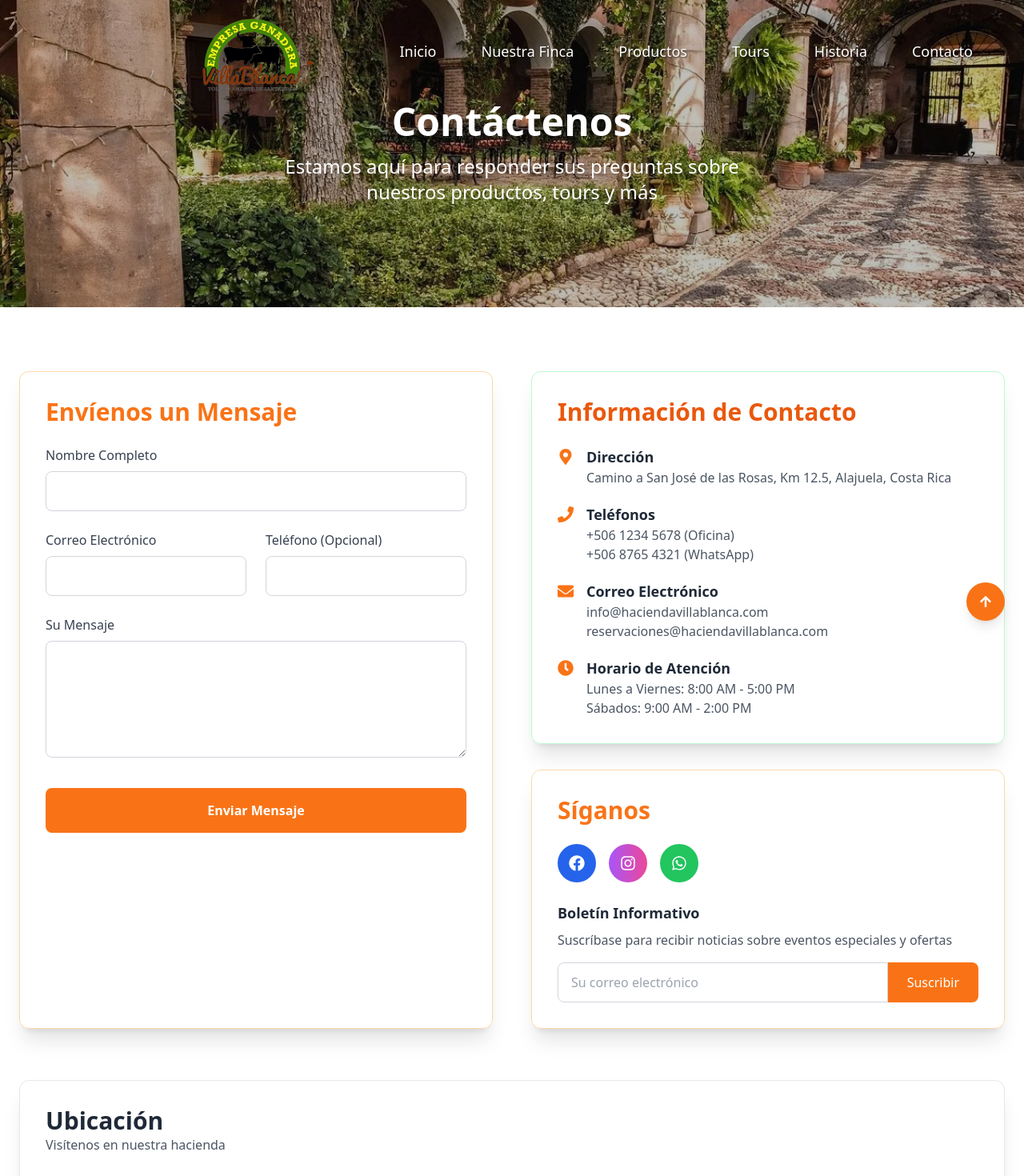
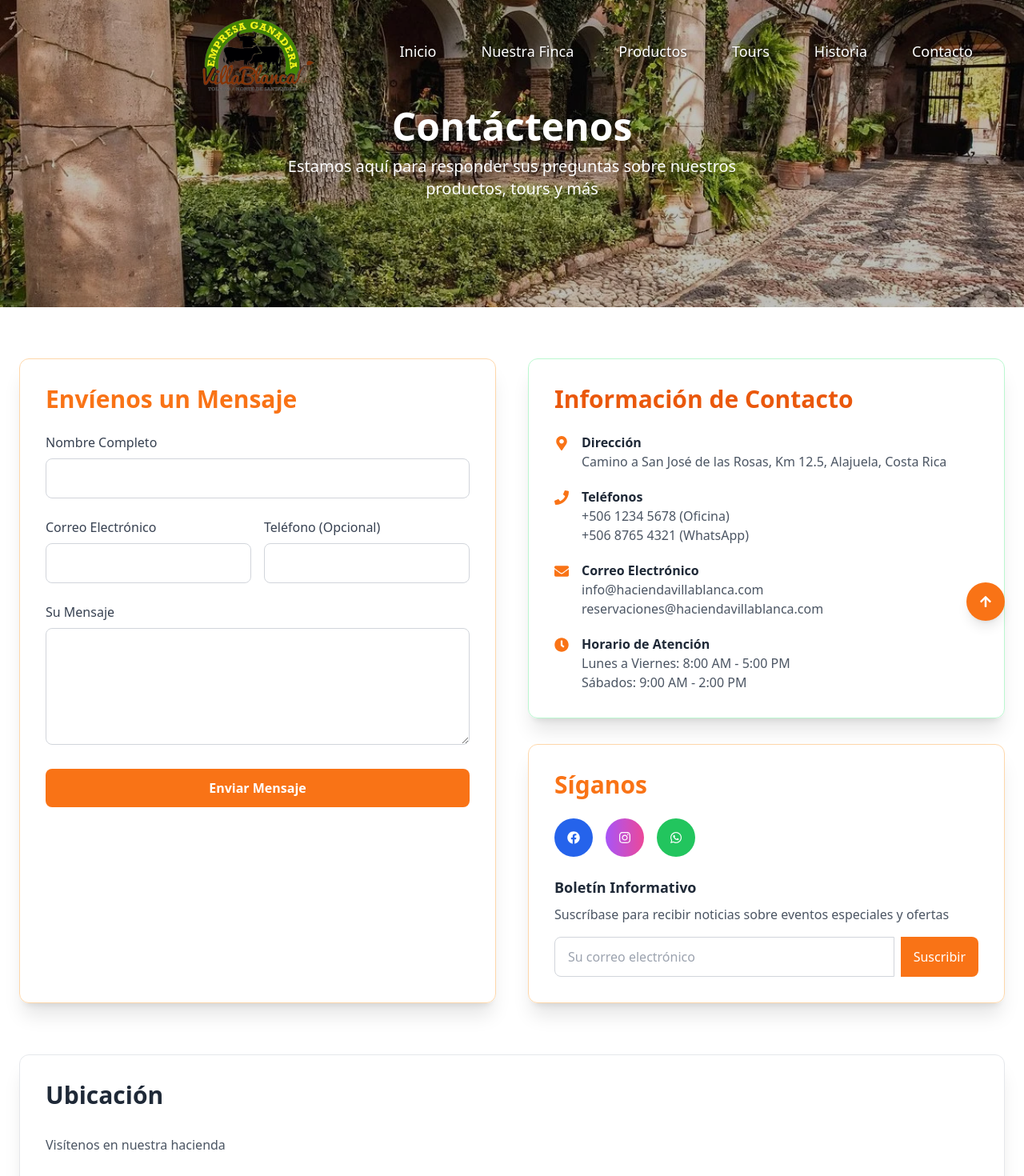
Before and after one commit to victorcamacaro253/Hacienda-website, a React (Vite) app: page /contact in a window 1280 px wide. Shown: the top 1470 px of the page at 80% size. Built offline with nearby package versions, Linux system fonts and the light colour scheme; grey boxes are pictures that could not be loaded.

Commit message:
updates 22th jul

```diff
--- a/src/pages/ContactPage.tsx
+++ b/src/pages/ContactPage.tsx
@@ -1,25 +1,25 @@
 import { useState } from 'react';
 import { FaFacebook, FaInstagram, FaWhatsapp, FaMapMarkerAlt, FaPhone, FaEnvelope, FaClock } from 'react-icons/fa';
-//import logo from '../../assets/images/img5.1.png';
-import farmImage from '../../assets/images/img12.webp'; // Add this image
+import farmImage from '../../assets/images/img12.webp';
 
 const ContactPage = () => {
   const [formData, setFormData] = useState({
     name: '',
     email: '',
     phone: '',
-    message: ''
+    message: '',
   });
   const [isSubmitting, setIsSubmitting] = useState(false);
   const [submitSuccess, setSubmitSuccess] = useState(false);
 
   const handleChange = (e: React.ChangeEvent<HTMLInputElement | HTMLTextAreaElement>) => {
     const { name, value } = e.target;
-    setFormData(prev => ({
+    setFormData((prev) => ({
       ...prev,
-      [name]: value
+      [name]: value,
     }));
   };
+
   const handleSubmit = (e: React.FormEvent<HTMLFormElement>) => {
     e.preventDefault();
     setIsSubmitting(true);
@@ -32,46 +32,45 @@ const ContactPage = () => {
         name: '',
         email: '',
         phone: '',
-        message: ''
+        message: '',
       });
-
-      // Hide success message after 5 seconds
       setTimeout(() => setSubmitSuccess(false), 5000);
     }, 1500);
   };
+
   return (
-    <div className={`min-h-screen  'text-white'}`}>
+    <div className="min-h-screen bg-white text-gray-800"> {/* ✅ Fixed class syntax */}
       {/* Hero Section */}
-      <section className="relative h-96 w-full overflow-hidden">
+      <section className="relative h-80 sm:h-96 w-full overflow-hidden">
         <div className="absolute inset-0 bg-black/40 z-0"></div>
         <img
           src={farmImage}
           alt="Hacienda Villa Blanca"
           className="w-full h-full object-cover brightness-75"
         />
-        <div className="absolute inset-0 flex flex-col justify-center items-center text-white text-center px-4 z-10">
-          <h1 className="text-4xl md:text-5xl font-bold mb-4">Contáctenos</h1>
-          <p className="text-xl md:text-2xl max-w-2xl">
+        <div className="absolute inset-0 flex flex-col justify-center items-center text-white text-center px-6 z-10">
+          <h1 className="text-3xl sm:text-4xl md:text-5xl font-bold mb-3">Contáctenos</h1>
+          <p className="text-lg sm:text-xl max-w-xl">
             Estamos aquí para responder sus preguntas sobre nuestros productos, tours y más
           </p>
         </div>
       </section>
 
       {/* Main Content */}
-      <div className="max-w-7xl mx-auto px-6 py-16 md:py-20">
-        <div className="grid md:grid-cols-2 gap-12">
+      <div className="max-w-7xl mx-auto px-4 sm:px-6 py-10 sm:py-16">
+        <div className="grid grid-cols-1 md:grid-cols-2 gap-10">
           {/* Contact Form */}
-          <div className="bg-white/90 backdrop-blur-sm rounded-xl shadow-xl p-8 border border-orange-200">
-            <h2 className="text-3xl font-bold text-orange-500 mb-6">Envíenos un Mensaje</h2>
+          <div className="bg-white/90 backdrop-blur-sm rounded-xl shadow-xl p-6 sm:p-8 border border-orange-200">
+            <h2 className="text-2xl sm:text-3xl font-bold text-orange-500 mb-6">Envíenos un Mensaje</h2>
 
             {submitSuccess && (
-              <div className="mb-6 p-4 bg-green-100 text-green-700 rounded-lg">
+              <div className="mb-6 p-4 bg-green-100 text-green-700 rounded-lg text-sm sm:text-base">
                 ¡Gracias por su mensaje! Nos pondremos en contacto pronto.
               </div>
             )}
 
-            <form onSubmit={handleSubmit}>
-              <div className="mb-6">
+            <form onSubmit={handleSubmit} className="space-y-6">
+              <div>
                 <label htmlFor="name" className="block text-gray-700 font-medium mb-2">
                   Nombre Completo
                 </label>
@@ -86,7 +85,7 @@ const ContactPage = () => {
                 />
               </div>
 
-              <div className="grid grid-cols-1 md:grid-cols-2 gap-6 mb-6">
+              <div className="grid grid-cols-1 sm:grid-cols-2 gap-4">
                 <div>
                   <label htmlFor="email" className="block text-gray-700 font-medium mb-2">
                     Correo Electrónico
@@ -101,7 +100,6 @@ const ContactPage = () => {
                     required
                   />
                 </div>
-
                 <div>
                   <label htmlFor="phone" className="block text-gray-700 font-medium mb-2">
                     Teléfono (Opcional)
@@ -117,7 +115,7 @@ const ContactPage = () => {
                 </div>
               </div>
 
-              <div className="mb-8">
+              <div>
                 <label htmlFor="message" className="block text-gray-700 font-medium mb-2">
                   Su Mensaje
                 </label>
@@ -135,7 +133,7 @@ const ContactPage = () => {
               <button
                 type="submit"
                 disabled={isSubmitting}
-                className="w-full bg-orange-500 hover:bg-orange-600 text-white font-bold py-4 px-6 rounded-lg transition duration-300 flex items-center justify-center"
+                className="w-full bg-orange-500 hover:bg-orange-600 text-white font-bold py-3 px-6 rounded-lg transition flex items-center justify-center"
               >
                 {isSubmitting ? (
                   <>
@@ -145,55 +143,54 @@ const ContactPage = () => {
                     </svg>
                     Enviando...
                   </>
-                ) : 'Enviar Mensaje'}
+                ) : (
+                  'Enviar Mensaje'
+                )}
               </button>
             </form>
           </div>
 
           {/* Contact Information */}
-          <div>
-            <div className="bg-white/90 backdrop-blur-sm rounded-xl shadow-xl p-8 border border-green-200 mb-8">
-              <h2 className="text-3xl font-bold text-orange-600 mb-6">Información de Contacto</h2>
-
-              <div className="space-y-5">
+          <div className="space-y-8">
+            {/* Info Card */}
+            <div className="bg-white/90 backdrop-blur-sm rounded-xl shadow-xl p-6 sm:p-8 border border-green-200">
+              <h2 className="text-2xl sm:text-3xl font-bold text-orange-600 mb-6">Información de Contacto</h2>
+              <div className="space-y-5 text-sm sm:text-base">
                 <div className="flex items-start">
-                  <div className="text-orange-500 mt-1 mr-4">
-                    <FaMapMarkerAlt size={20} />
+                  <div className="text-orange-500 mt-1 mr-3 sm:mr-4">
+                    <FaMapMarkerAlt size={18} />
                   </div>
                   <div>
-                    <h3 className="font-bold text-lg text-gray-800">Dirección</h3>
+                    <h3 className="font-bold text-gray-800">Dirección</h3>
                     <p className="text-gray-600">Camino a San José de las Rosas, Km 12.5, Alajuela, Costa Rica</p>
                   </div>
                 </div>
-
                 <div className="flex items-start">
-                  <div className="text-orange-500 mt-1 mr-4">
-                    <FaPhone size={20} />
+                  <div className="text-orange-500 mt-1 mr-3 sm:mr-4">
+                    <FaPhone size={18} />
                   </div>
                   <div>
-                    <h3 className="font-bold text-lg text-gray-800">Teléfonos</h3>
+                    <h3 className="font-bold text-gray-800">Teléfonos</h3>
                     <p className="text-gray-600">+506 1234 5678 (Oficina)</p>
                     <p className="text-gray-600">+506 8765 4321 (WhatsApp)</p>
                   </div>
                 </div>
-
                 <div className="flex items-start">
-                  <div className="text-orange-500 mt-1 mr-4">
-                    <FaEnvelope size={20} />
+                  <div className="text-orange-500 mt-1 mr-3 sm:mr-4">
+                    <FaEnvelope size={18} />
                   </div>
                   <div>
-                    <h3 className="font-bold text-lg text-gray-800">Correo Electrónico</h3>
+                    <h3 className="font-bold text-gray-800">Correo Electrónico</h3>
                     <p className="text-gray-600">info@haciendavillablanca.com</p>
                     <p className="text-gray-600">reservaciones@haciendavillablanca.com</p>
                   </div>
                 </div>
-
                 <div className="flex items-start">
-                  <div className="text-orange-500 mt-1 mr-4">
-                    <FaClock size={20} />
+                  <div className="text-orange-500 mt-1 mr-3 sm:mr-4">
+                    <FaClock size={18} />
                   </div>
                   <div>
-                    <h3 className="font-bold text-lg text-gray-800">Horario de Atención</h3>
+                    <h3 className="font-bold text-gray-800">Horario de Atención</h3>
                     <p className="text-gray-600">Lunes a Viernes: 8:00 AM - 5:00 PM</p>
                     <p className="text-gray-600">Sábados: 9:00 AM - 2:00 PM</p>
                   </div>
@@ -201,55 +198,56 @@ const ContactPage = () => {
               </div>
             </div>
 
-            {/* Social Media */}
-            <div className="bg-white/90 backdrop-blur-sm rounded-xl shadow-xl p-8 border border-orange-200">
-              <h2 className="text-3xl font-bold text-orange-500 mb-6">Síganos</h2>
+            {/* Social Media & Newsletter */}
+            <div className="bg-white/90 backdrop-blur-sm rounded-xl shadow-xl p-6 sm:p-8 border border-orange-200">
+              <h2 className="text-2xl sm:text-3xl font-bold text-orange-500 mb-6">Síganos</h2>
 
-              <div className="flex space-x-4">
+              {/* Social Icons */}
+              <div className="flex space-x-4 mb-6">
                 <a
-                  href="https://facebook.com/haciendavillablanca"
+                  href="https://facebook.com/haciendavillablanca "
                   target="_blank"
                   rel="noopener noreferrer"
-                  className="bg-blue-600 hover:bg-blue-700 text-white w-12 h-12 rounded-full flex items-center justify-center transition"
+                  className="bg-blue-600 hover:bg-blue-700 text-white w-10 h-10 sm:w-12 sm:h-12 rounded-full flex items-center justify-center transition"
                   aria-label="Facebook"
                 >
-                  <FaFacebook size={20} />
+                  <FaFacebook size={16} />
                 </a>
-
                 <a
-                  href="https://instagram.com/haciendavillablanca"
+                  href="https://instagram.com/haciendavillablanca "
                   target="_blank"
                   rel="noopener noreferrer"
-                  className="bg-gradient-to-r from-purple-500 to-pink-500 hover:from-purple-600 hover:to-pink-600 text-white w-12 h-12 rounded-full flex items-center justify-center transition"
+                  className="bg-gradient-to-r from-purple-500 to-pink-500 hover:from-purple-600 hover:to-pink-600 text-white w-10 h-10 sm:w-12 sm:h-12 rounded-full flex items-center justify-center transition"
                   aria-label="Instagram"
                 >
-                  <FaInstagram size={20} />
+                  <FaInstagram size={16} />
                 </a>
-
                 <a
-                  href="https://wa.me/50687654321"
+                  href="https://wa.me/50687654321 "
                   target="_blank"
                   rel="noopener noreferrer"
-                  className="bg-green-500 hover:bg-green-600 text-white w-12 h-12 rounded-full flex items-center justify-center transition"
+                  className="bg-green-500 hover:bg-green-600 text-white w-10 h-10 sm:w-12 sm:h-12 rounded-full flex items-center justify-center transition"
                   aria-label="WhatsApp"
                 >
-                  <FaWhatsapp size={20} />
+                  <FaWhatsapp size={16} />
                 </a>
               </div>
 
-              <div className="mt-6">
+              {/* Newsletter */}
+              <div>
                 <h3 className="font-bold text-lg text-gray-800 mb-2">Boletín Informativo</h3>
-                <p className="text-gray-600 mb-4">Suscríbase para recibir noticias sobre eventos especiales y ofertas</p>
-
-                <div className="flex">
+                <p className="text-gray-600 mb-4 text-sm sm:text-base">
+                  Suscríbase para recibir noticias sobre eventos especiales y ofertas
+                </p>
+                <div className="flex flex-col sm:flex-row gap-2">
                   <input
                     type="email"
                     placeholder="Su correo electrónico"
-                    className="flex-grow px-4 py-3 rounded-l-lg border border-gray-300 focus:border-orange-400 focus:ring-2 focus:ring-orange-200 transition"
+                    className="flex-grow px-4 py-3 rounded-lg sm:rounded-r-none border border-gray-300 focus:border-orange-400 focus:ring-2 focus:ring-orange-200 transition"
                   />
                   <button
                     type="button"
-                    className="bg-orange-500 hover:bg-orange-600 text-white font-medium py-3 px-6 rounded-r-lg transition"
+                    className="bg-orange-500 hover:bg-orange-600 text-white font-medium py-3 px-4 rounded-lg sm:rounded-l-none transition"
                   >
                     Suscribir
                   </button>
@@ -260,25 +258,23 @@ const ContactPage = () => {
         </div>
 
         {/* Map Section */}
-        <div className="mt-16 bg-white/90 backdrop-blur-sm rounded-xl shadow-xl overflow-hidden border border-gray-200">
-          <h2 className="text-3xl font-bold text-gray-800 p-8 pb-0">Ubicación</h2>
-          <p className="px-8 text-gray-600 mb-6">Visítenos en nuestra hacienda</p>
-
-          <div className="h-96 w-full">
+        <div className="mt-12 sm:mt-16 bg-white/90 backdrop-blur-sm rounded-xl shadow-xl overflow-hidden border border-gray-200">
+          <h2 className="text-2xl sm:text-3xl font-bold text-gray-800 p-6 sm:p-8 pb-0">Ubicación</h2>
+          <p className="px-6 sm:px-8 text-gray-600 mb-4">Visítenos en nuestra hacienda</p>
+          <div className="h-72 sm:h-80 md:h-96 w-full">
             <iframe
               src="https://www.google.com/maps/embed?pb=!1m18!1m12!1m3!1d3929.982734575426!2d-84.2044859857201!3d9.93598087652042!2m3!1f0!2f0!3f0!3m2!1i1024!2i768!4f13.1!3m3!1m2!1s0x8fa0e3aa66f3a6a5%3A0x3b5065e5a0e4f5a5!2sSan%20Jos%C3%A9%2C%20Costa%20Rica!5e0!3m2!1sen!2sus!4v1620000000000!5m2!1sen!2sus"
               width="100%"
               height="100%"
               style={{ border: 0 }}
-              allowFullScreen={true}
+              allowFullScreen
               loading="lazy"
               title="Mapa de ubicación de Hacienda Villa Blanca"
             ></iframe>
           </div>
-
-          <div className="p-8">
+          <div className="p-6 sm:p-8">
             <h3 className="font-bold text-lg text-gray-800 mb-2">Instrucciones para llegar</h3>
-            <p className="text-gray-600">
+            <p className="text-gray-600 text-sm sm:text-base">
               Desde San José, tome la carretera hacia Alajuela. Después del pueblo de San José de las Rosas,
               continúe 2km hasta ver nuestro letrero a la derecha. Estacionamiento gratuito disponible.
             </p>
@@ -287,4 +283,6 @@ const ContactPage = () => {
       </div>
     </div>
   );
-};export default ContactPage;
+};
+
+export default ContactPage;
```
